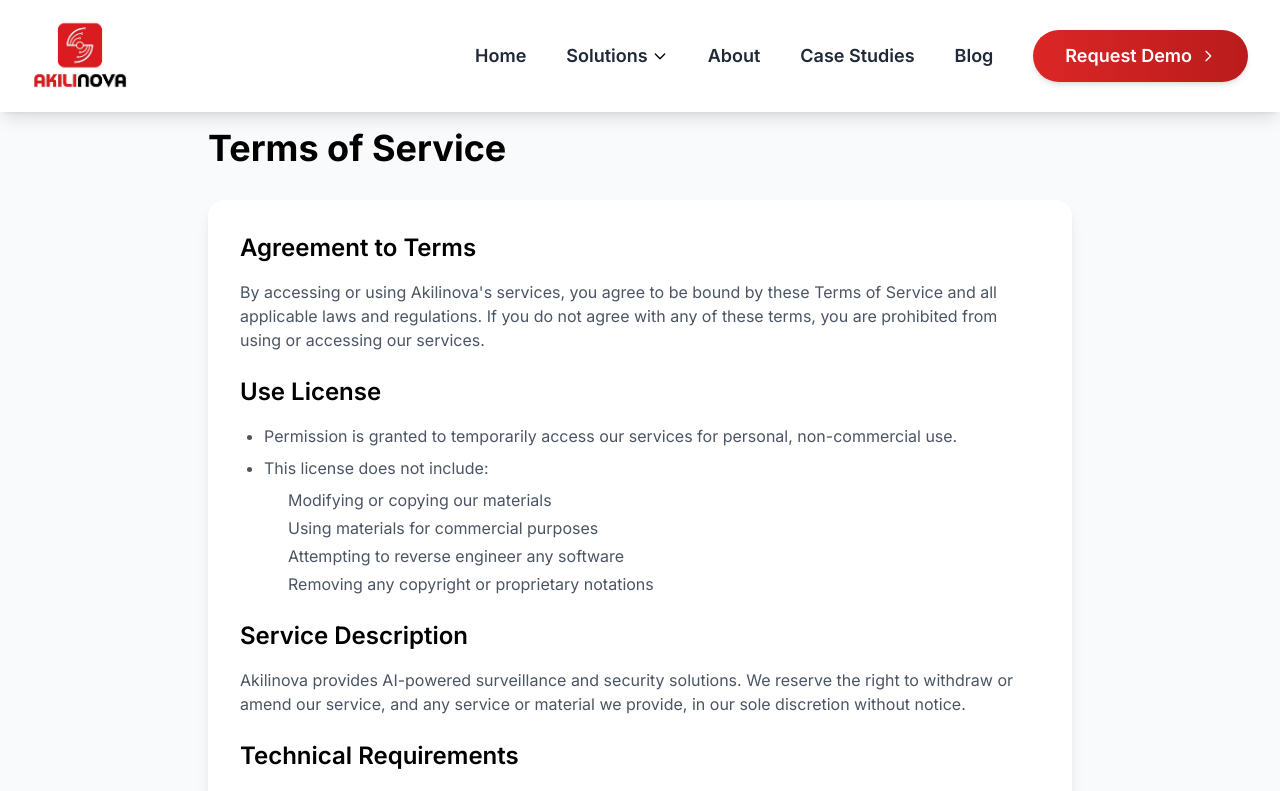
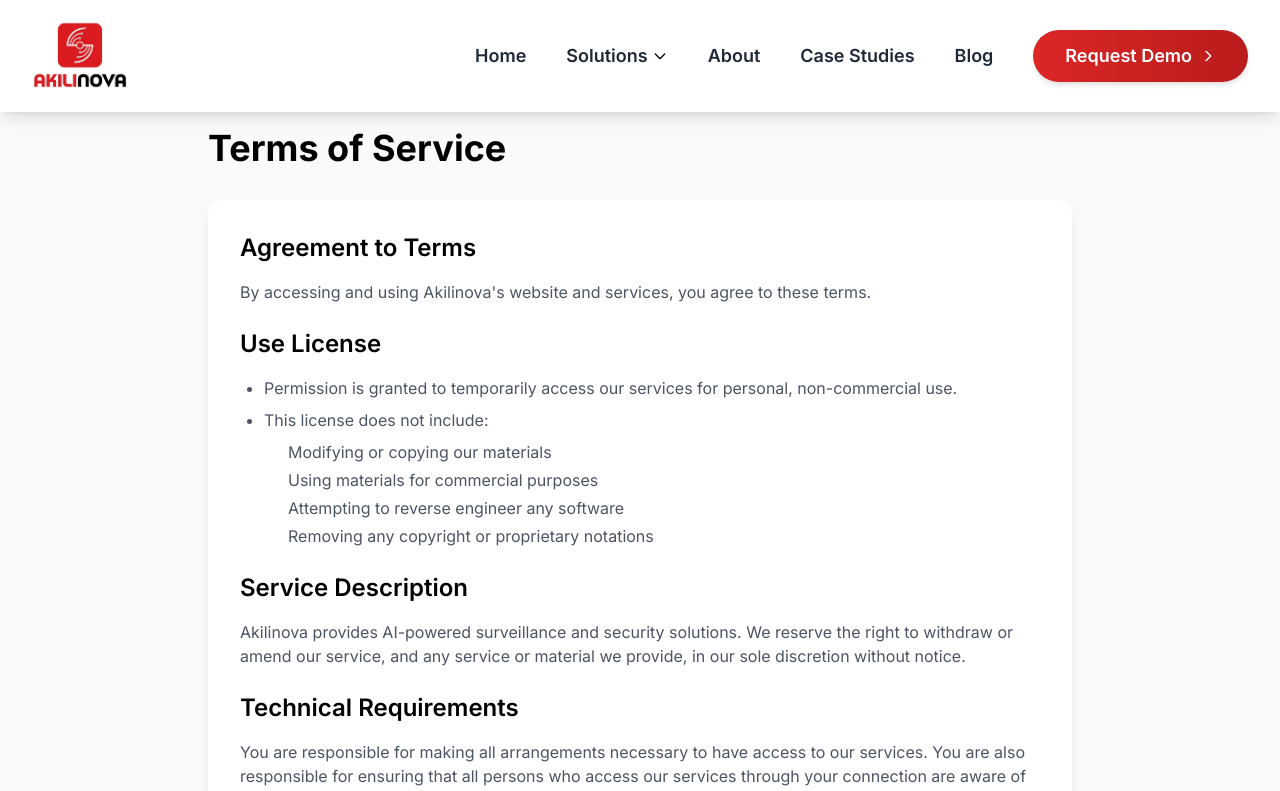
Before and after one commit to samnmbuguah/akilinova, a Next.js app: page /terms in a window 1280 px wide. Shown: the top 791 px of the page. Built offline with nearby package versions, Linux system fonts and the light colour scheme.

Commit message:
✏️ Simplify Terms of Service agreement text

```diff
--- a/src/app/terms/page.tsx
+++ b/src/app/terms/page.tsx
@@ -16,9 +16,7 @@ export default function Terms() {
             <section>
               <h2 className="text-2xl font-semibold mb-4">Agreement to Terms</h2>
               <p className="text-gray-600">
-                By accessing or using Akilinova's services, you agree to be bound by these Terms
-                of Service and all applicable laws and regulations. If you do not agree with any
-                of these terms, you are prohibited from using or accessing our services.
+                By accessing and using Akilinova&apos;s website and services, you agree to these terms.
               </p>
             </section>
 
```
